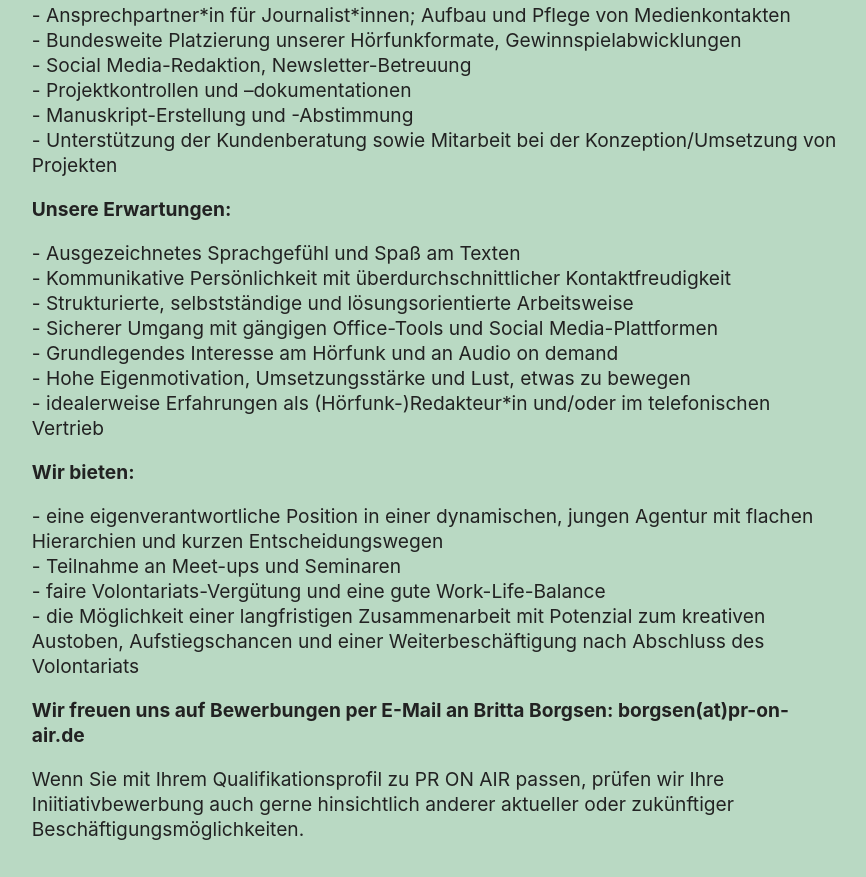
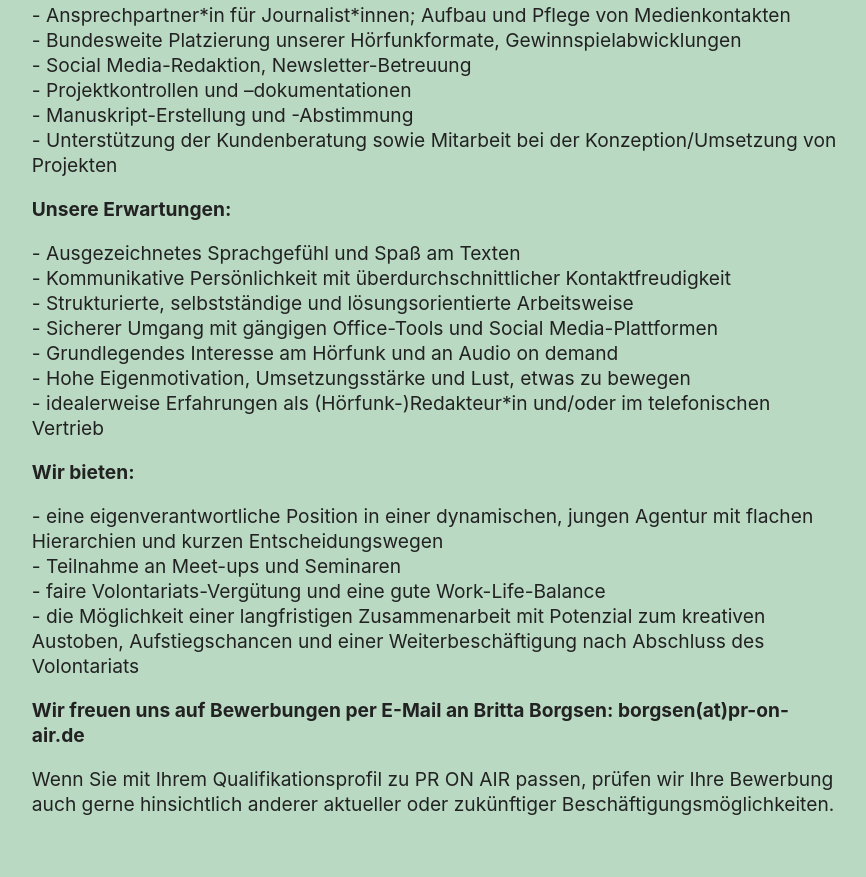
Before and after one commit to pr-onair/website, a website: page docs/jobs/index.html in a window 1280 px wide. Shown: the part 344-1221 px from the top of the page, without its empty margins (205-1071 px from the left). After the commit the page ends 1196 px from the top, so only its background shows below. Drawn offline with Linux system fonts and the light colour scheme.

Commit message:
Update index.html

```diff
--- a/docs/jobs/index.html
+++ b/docs/jobs/index.html
@@ -48,5 +48,5 @@
 <p><strong>Wir freuen uns auf Bewerbungen per E-Mail an Britta Borgsen: borgsen(at)pr-on-air.de</strong></p>
 	<p></p>
 	<p></p>
-<p>Wenn Sie mit Ihrem Qualifikationsprofil zu PR ON AIR passen, prüfen wir Ihre Iniitiativbewerbung auch gerne hinsichtlich anderer aktueller oder zukünftiger Beschäftigungsmöglichkeiten.</p>
+<p>Wenn Sie mit Ihrem Qualifikationsprofil zu PR ON AIR passen, prüfen wir Ihre Bewerbung auch gerne hinsichtlich anderer aktueller oder zukünftiger Beschäftigungsmöglichkeiten.</p>
 </section></main><footer role="banner"></footer><script type="text/javascript" src="../assets/js/script.min.js"></script></body></html>
```
